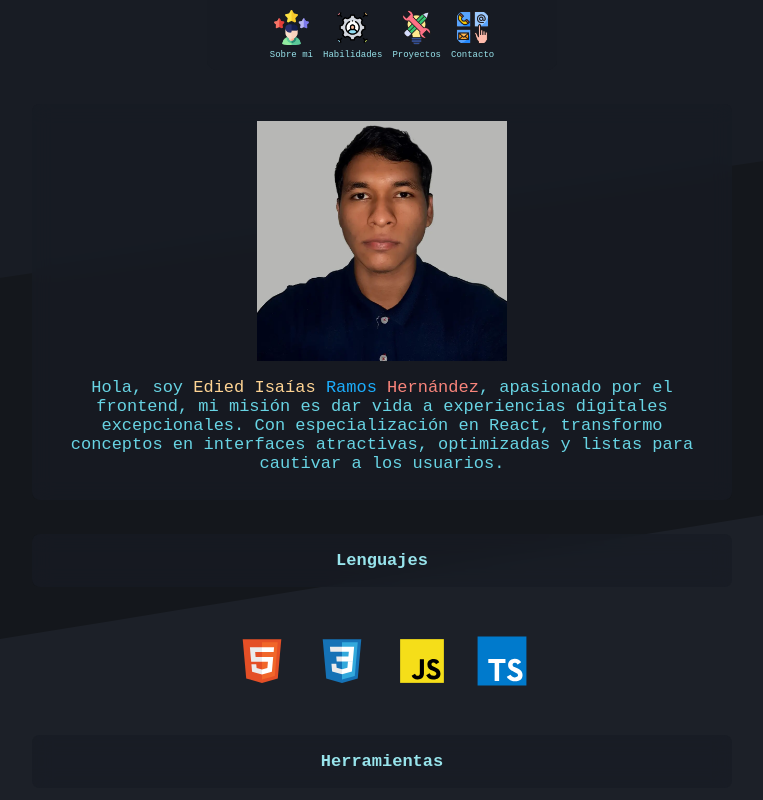
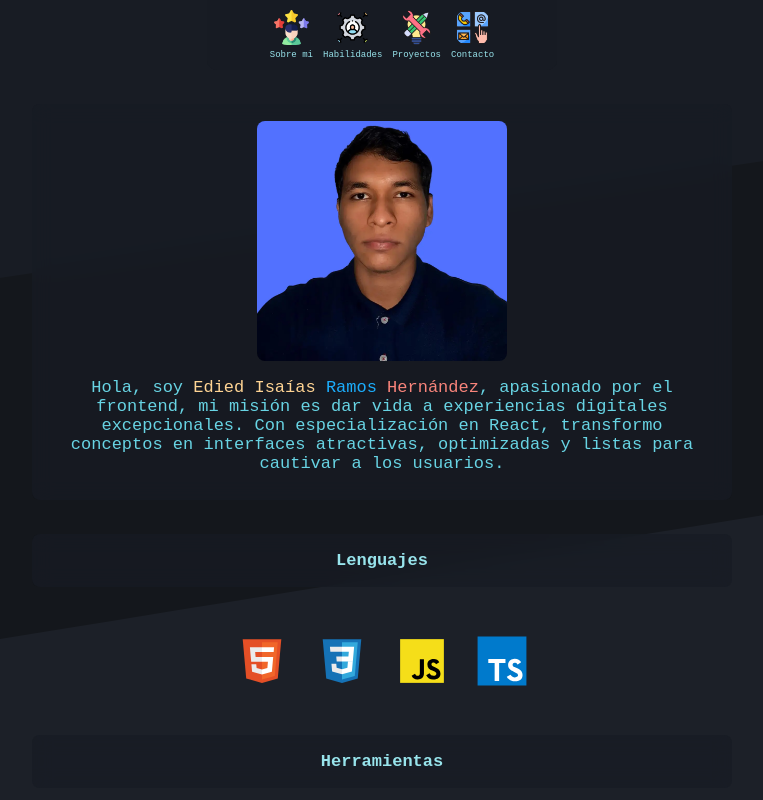
Before and after one commit to EdiedRamos/Edied, a React (Vite) app: page / in a window 1280 px wide. Shown: the top 800 px of the page, without its empty margins (258-1021 px from the left). Built offline with nearby package versions, Linux system fonts and the light colour scheme; a web font is replaced by a local one.

Commit message:
feat: update profile photo

```diff
--- a/src/Components/Atoms/MyFace/MyFace.scss
+++ b/src/Components/Atoms/MyFace/MyFace.scss
@@ -1,12 +1,11 @@
-#my-face {
-  max-width: 100%;
-  // filter: grayscale(100%);
-  -webkit-user-drag: none;
-}
-
 #my-face-container {
   width: 250px;
   height: 240px;
   margin: 0 auto;
   margin-bottom: 1rem;
+  img {
+    max-width: 100%;
+    border-radius: 8px;
+    -webkit-user-drag: none;
+  }
 }
--- a/src/Components/Atoms/MyFace/MyFace.tsx
+++ b/src/Components/Atoms/MyFace/MyFace.tsx
@@ -5,13 +5,7 @@ import "./MyFace.scss";
 export const MyFace = () => {
   return (
     <div id="my-face-container">
-      <img
-        width="250"
-        height="240"
-        id="my-face"
-        src={Profile}
-        alt="Edied's Face"
-      />
+      <img width="250" height="240" src={Profile} alt="Edied's Face" />
     </div>
   );
 };
```
Also changed, not shown: src/Resources/Profile/profile.webp.
